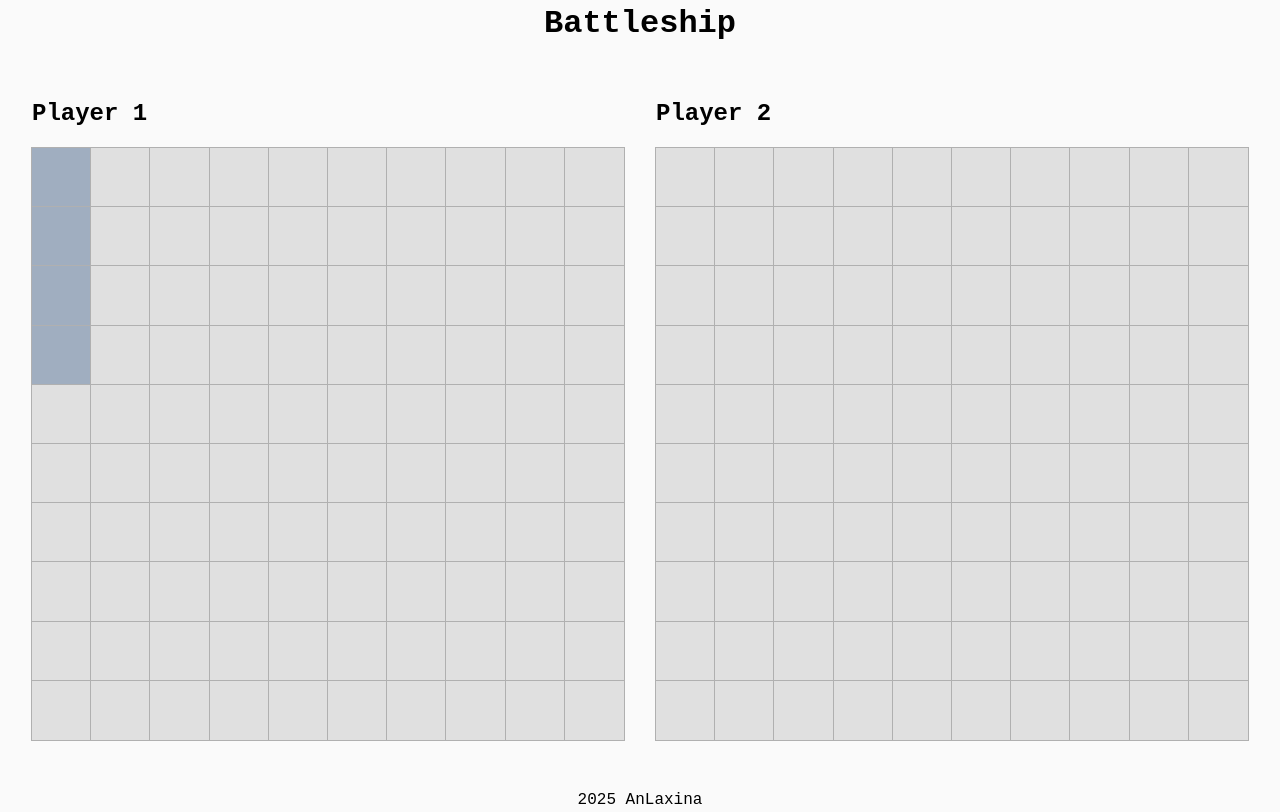
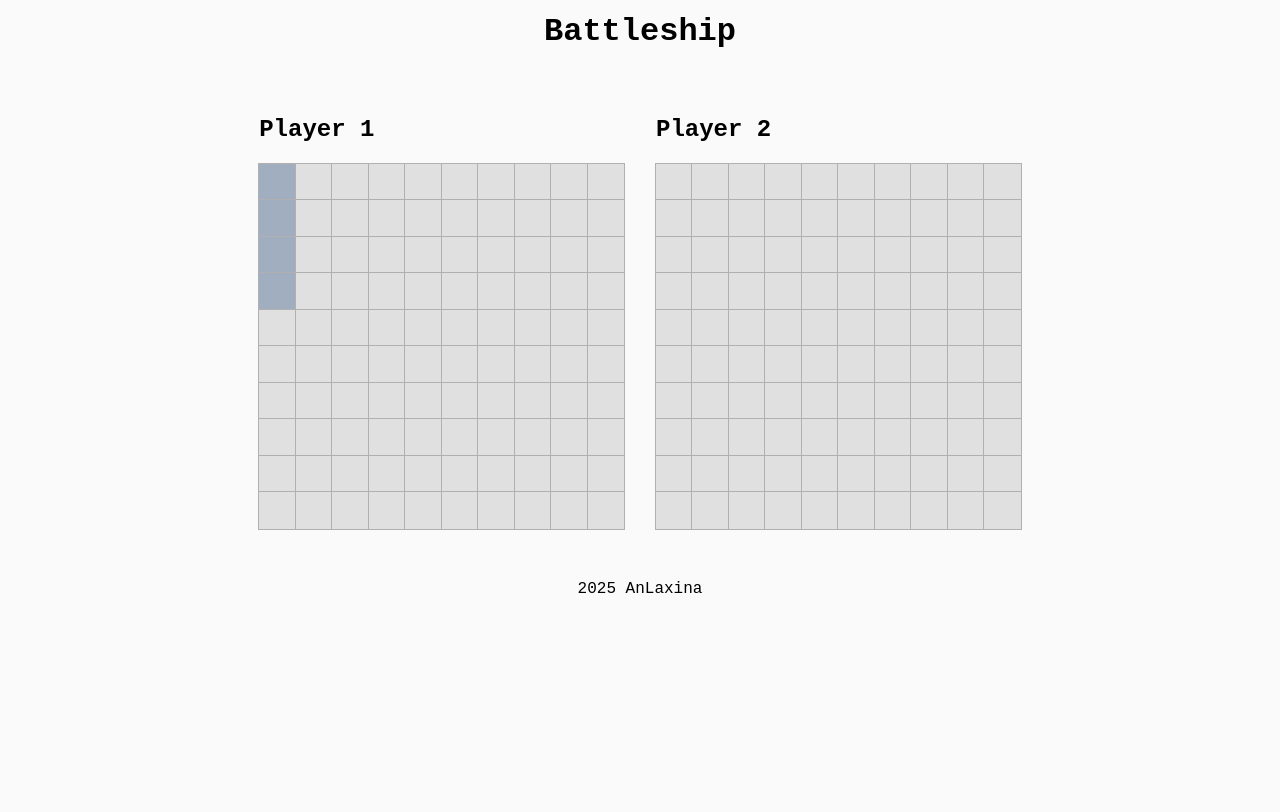
Before and after one commit to AnLaxina/battleship, a website with bundled scripts: page index.html in a window 1280 px wide. Built offline with nearby package versions, Linux system fonts and the light colour scheme; a web font is replaced by a local one.

Commit message:
feat(main.css): make gameboards more compact

```diff
--- a/css/main.css
+++ b/css/main.css
@@ -18,6 +18,10 @@ body {
     background-color: var(--main-bg-color);
 }
 
+header {
+    padding: 0.5rem;
+}
+
 main {
     display: flex;
     justify-content: center;
@@ -30,7 +34,7 @@ main {
     display: flex;
     flex-direction: column;
     gap: 1rem;
-    width: 100%;
+    width: 30%;
 }
 
 .gameboard {
```
